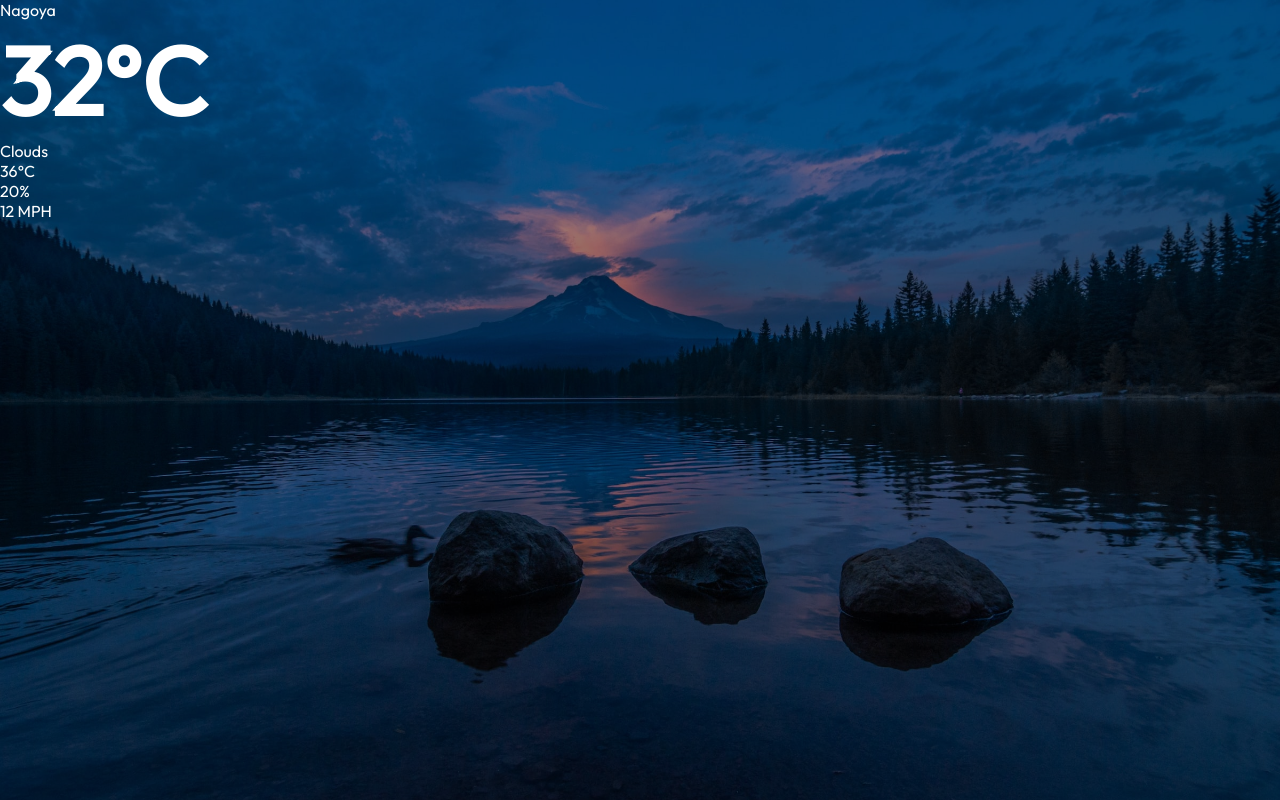
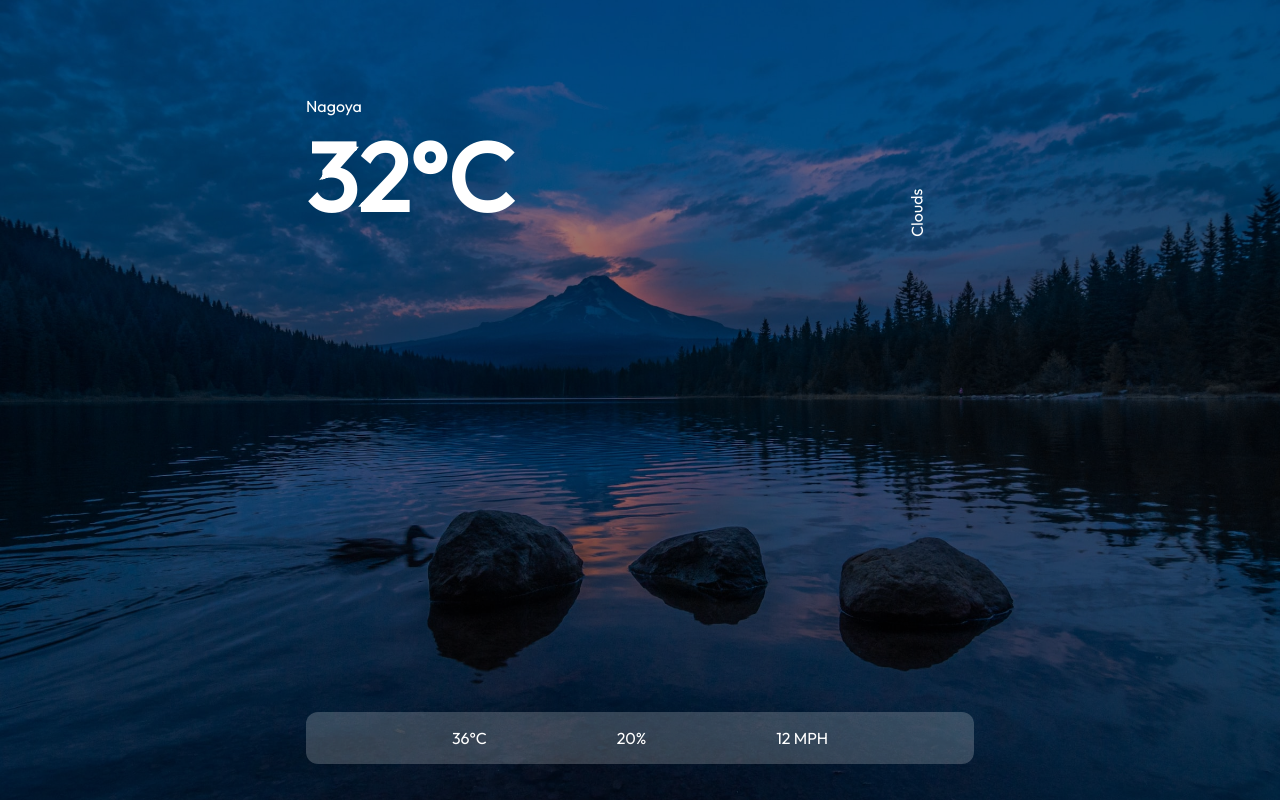
Before and after one commit to mittell/react-weather-app-v1, a React (Create React App) app: page / in a window 1280 px wide. Built offline with nearby package versions, Linux system fonts and the light colour scheme.

Commit message:
feat: added additional styling

```diff
--- a/src/index.css
+++ b/src/index.css
@@ -36,3 +36,42 @@
 	left: 0;
 	z-index: -1;
 }
+
+.container {
+	max-width: 700px;
+	height: 700px;
+	margin: auto;
+	padding: 0 1rem;
+	position: relative;
+	top: 10%;
+	display: flex;
+	flex-direction: column;
+	justify-content: space-between;
+}
+
+.app .top {
+	width: 100%;
+	margin: 1rem auto;
+}
+
+.app .description {
+	position: relative;
+	right: -90%;
+	transform-origin: 0 0;
+	transform: rotate(269deg);
+}
+
+.app .bottom {
+	display: flex;
+	justify-content: space-evenly;
+	text-align: center;
+	width: 100%;
+	margin: 1rem auto;
+	padding: 1rem;
+	border-radius: 12px;
+	background-color: rgba(255, 255, 255, 0.2);
+}
+
+.bold {
+	font-weight: 700;
+}
```
